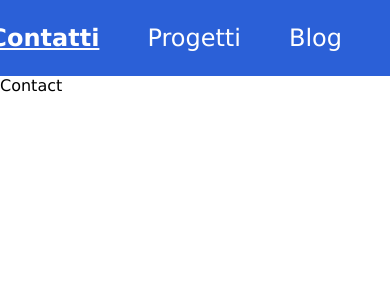
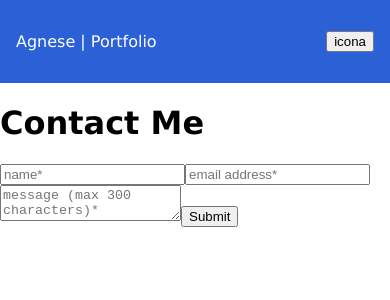
Before and after one commit to 96Agnese/site-react-agnese, a React (Create React App) app: page /contact in a window 390 px wide. Shown: the top 300 px of the page. Built offline with nearby package versions, Linux system fonts and the light colour scheme.

Commit message:
✨ header responsive

```diff
--- /dev/null
+++ b/src/components/FormContact/FormContact.module.scss
@@ -0,0 +1,49 @@
+.contact-form {
+  display: flex;
+  flex-direction: column;
+  gap: 1rem;
+  width: 50%;
+}
+
+.contact-form > input {
+  height: 2.5rem;
+  border: none;
+  border-radius: 2px;
+  background-color: var(--accentcolor1);
+  font-size: 1.4rem;
+  color: var(--basecolor);
+  padding: 0.5rem;
+}
+
+.contact-form > textarea {
+  height: 7rem;
+  border: none;
+  border-radius: 2px;
+  background-color: var(--accentcolor2);
+  font-size: 1.4rem;
+  color: var(--basecolor);
+  padding: 0.5rem;
+  resize: none;
+}
+
+input::placeholder,
+textarea::placeholder {
+  color: var(--basecolor);
+}
+
+.contact-form > button {
+  height: 3rem;
+  border: none;
+  border-radius: 2px;
+  background-color: var(--accentcolor3);
+  font-size: 1.4rem;
+  color: var(--whitecolor);
+  padding: 0.5rem;
+  cursor: pointer;
+  transition: 0.4s ease-in-out;
+}
+
+.contact-form > button:hover {
+  transition: 0.4s ease-in-out;
+  background-color: var(--basecolor);
+}
--- /dev/null
+++ b/src/components/FormContact/FormContact.tsx
@@ -0,0 +1,104 @@
+import React, { useState } from "react";
+import styles from "./FormContact.module.scss";
+
+const FormContact = () => {
+  const [emailForm, setEmailForm] = useState({
+    name: "",
+    email: "",
+    message: "",
+  });
+
+  //Result if message was sent or not
+  const [result, setResult] = useState("");
+
+  //Status of while message is being sent
+  const [status, setStatus] = useState("Submit");
+  function resetEmailForm() {
+    setEmailForm({ name: "", email: "", message: "" });
+  }
+  function handleEmailFormChange(event: any) {
+    setEmailForm((prevEmailData) => {
+      return {
+        ...prevEmailData,
+        [event.target.name]: event.target.value,
+      };
+    });
+
+    if (result.length > 0) {
+      setResult("");
+    }
+  }
+
+  const handleSubmit = async (e: any) => {
+    setResult("");
+    e.preventDefault();
+    setStatus("Sending...");
+
+    const { name, email, message } = e.target.elements;
+
+    let details = {
+      name: name.value,
+      email: email.value,
+      message: message.value,
+    };
+
+    try {
+      let response = await fetch("http://localhost:3001", {
+        method: "POST",
+        headers: {
+          "Content-Type": "application/json;charset=utf-8",
+        },
+        body: JSON.stringify(details),
+      });
+      setStatus("Submit");
+      let result = await response.json();
+
+      if (result.status === "success") {
+        setResult("Message Sent!");
+        resetEmailForm();
+      } else if (result.status === "fail") {
+        alert("Uh oh! Message failed to send.");
+      }
+    } catch (error) {
+      console.error(error);
+      setStatus("Submit");
+      setResult("Uh oh! Issues with submitting message.");
+    }
+  };
+
+  return (
+    <div>
+      <h1>Contact Me</h1>
+      <form method="POST" onSubmit={handleSubmit} id="contact-form" className="contact-form">
+        <input
+          placeholder="name*"
+          type="text"
+          name="name"
+          required={true}
+          value={emailForm.name}
+          onChange={handleEmailFormChange}
+        />
+        <input
+          placeholder="email address*"
+          value={emailForm.email}
+          type="email"
+          name="email"
+          required={true}
+          onChange={handleEmailFormChange}
+        />
+        <textarea
+          maxLength={300}
+          placeholder="message (max 300 characters)*"
+          name="message"
+          required={true}
+          value={emailForm.message}
+          onChange={handleEmailFormChange}
+        />
+        <button type="submit">{status}</button>
+        <h3>{result}</h3>
+      </form>
+    </div>
+  );
+};
+
+export default FormContact;
--- a/src/components/Header/Header.module.scss
+++ b/src/components/Header/Header.module.scss
@@ -1,19 +1,64 @@
 .header {
   background-color: #2b60d7;
-  padding: 24px;
+  padding-block: 16px;
+  padding-inline: 16px;
   display: flex;
-  justify-content: flex-end;
+  align-items: center;
+  justify-content: space-between;
 
-  nav a {
-    padding: 24px;
+  @media only screen and (max-width: 720px) {
+    // padding-inline: 16px;
+  }
+
+  &__name {
+    color: white;
+  }
+
+  nav {
+    display: flex;
+    gap: 16px;
+    @media only screen and (max-width: 720px) {
+      display: none;
+    }
+  }
+
+  a {
     color: white;
     text-decoration: none;
     font-size: 24px;
   }
 
+  &__container-mobile {
+    position: absolute;
+    display: flex;
+    flex-direction: column;
+    gap: 16px;
+    top: 80px;
+    right: 0;
+    background-color: #2b60d7; /* Sfondo bianco */
+    border-radius: 16px;
+    padding: 24px;
+    margin: 16px;
+
+    box-shadow: 0 2px 4px rgba(0, 0, 0, 0.1);
+  }
+  &__link {
+    color: white;
+    text-decoration: none;
+  }
+
+  &__icon {
+    display: none;
+
+    @media only screen and (max-width: 720px) {
+      display: block;
+      cursor: pointer;
+    }
+  }
+
   a:hover {
     color: white;
-    font-weight: bold;
+
     text-decoration: underline white;
   }
 }
--- a/src/components/Header/Header.tsx
+++ b/src/components/Header/Header.tsx
@@ -1,16 +1,43 @@
-import React from "react";
+import React, { useState } from "react";
 import styles from "./Header.module.scss";
 import { Link, Route, Routes } from "react-router-dom";
 
 const Header = () => {
+  const [onChange, setOnChange] = useState(false);
+
+  const Menu = () => {
+    setOnChange(!onChange);
+  };
+
   return (
     <div className={styles["header"]}>
+      <div>
+        <p className={styles["header__name"]}>Agnese | Portfolio</p>
+      </div>
       <nav className={styles["header__nav"]}>
         <Link to="/">Homepage</Link>
         <Link to="/contact">Contatti</Link>
         <Link to="/project">Progetti</Link>
         <Link to="/project">Blog</Link>
       </nav>
+
+      <button onClick={Menu} className={styles["header__icon"]}>
+        icona
+      </button>
+
+      {onChange && (
+        <div className={styles["header__container-mobile"]}>
+          <Link className={styles["header__link"]} to="/contact">
+            Contatti
+          </Link>
+          <Link className={styles["header__link"]} to="/project">
+            Progetti
+          </Link>
+          <Link className={styles["header__link"]} to="/project">
+            Blog
+          </Link>
+        </div>
+      )}
     </div>
   );
 };
--- a/src/index.scss
+++ b/src/index.scss
@@ -5,7 +5,6 @@ body {
   height: 100%;
   width: 100%;
   scroll-behavior: smooth;
-
   font-family: "Lucida Sans", "Lucida Sans Regular", "Lucida Grande", "Lucida Sans Unicode", Geneva,
     Verdana, sans-serif;
   -webkit-font-smoothing: antialiased;
--- a/src/screen/Contact/Contact.tsx
+++ b/src/screen/Contact/Contact.tsx
@@ -1,7 +1,12 @@
 import React from "react";
+import FormContact from "../../components/FormContact/FormContact";
 
 const Contact = () => {
-  return <div>Contact</div>;
+  return (
+    <div>
+      <FormContact />
+    </div>
+  );
 };
 
 export default Contact;
--- a/src/screen/Homepage/Homepage.module.scss
+++ b/src/screen/Homepage/Homepage.module.scss
@@ -1,7 +1,11 @@
 .homepage {
   &__img {
-    height: 50%;
+    height: 400px;
     opacity: 0.8;
+
+    @media only screen and (max-width: 720px) {
+      height: 200px;
+    }
   }
 
   &__inline {
@@ -12,6 +16,9 @@
 
   &__presentation {
     line-height: 1.5;
+    @media only screen and (max-width: 720px) {
+      font-size: 16px;
+    }
   }
 
   &__strong {
@@ -39,12 +46,23 @@
     font-weight: bold;
     border-radius: 50%;
     padding: 32px;
+    font-size: 16px;
     background-color: #2b60d7;
+
+    @media only screen and (max-width: 720px) {
+      height: 16px;
+      font-size: 12px;
+      padding: 16px;
+    }
   }
   &__inline-circle {
     display: flex;
     gap: 24px;
     align-items: center;
     justify-content: center;
+
+    @media only screen and (max-width: 720px) {
+      gap: 8px;
+    }
   }
 }
--- a/src/screen/Homepage/Homepage.tsx
+++ b/src/screen/Homepage/Homepage.tsx
@@ -7,10 +7,10 @@ const Homepage = () => {
     <div className={styles["homepage"]}>
       <div className={styles["homepage__inline"]}>
         <img className={styles["homepage__img"]} src={img} alt="" />
-        <h1 className={styles["homepage__presentation"]}>
+        <h2 className={styles["homepage__presentation"]}>
           Hi there! My name in Agnese and i'm{" "}
           <span className={styles["homepage__strong"]}>frontend developer</span>
-        </h1>
+        </h2>
       </div>
 
       <h3 className={styles["homepage__title"]}>About me</h3>
```
